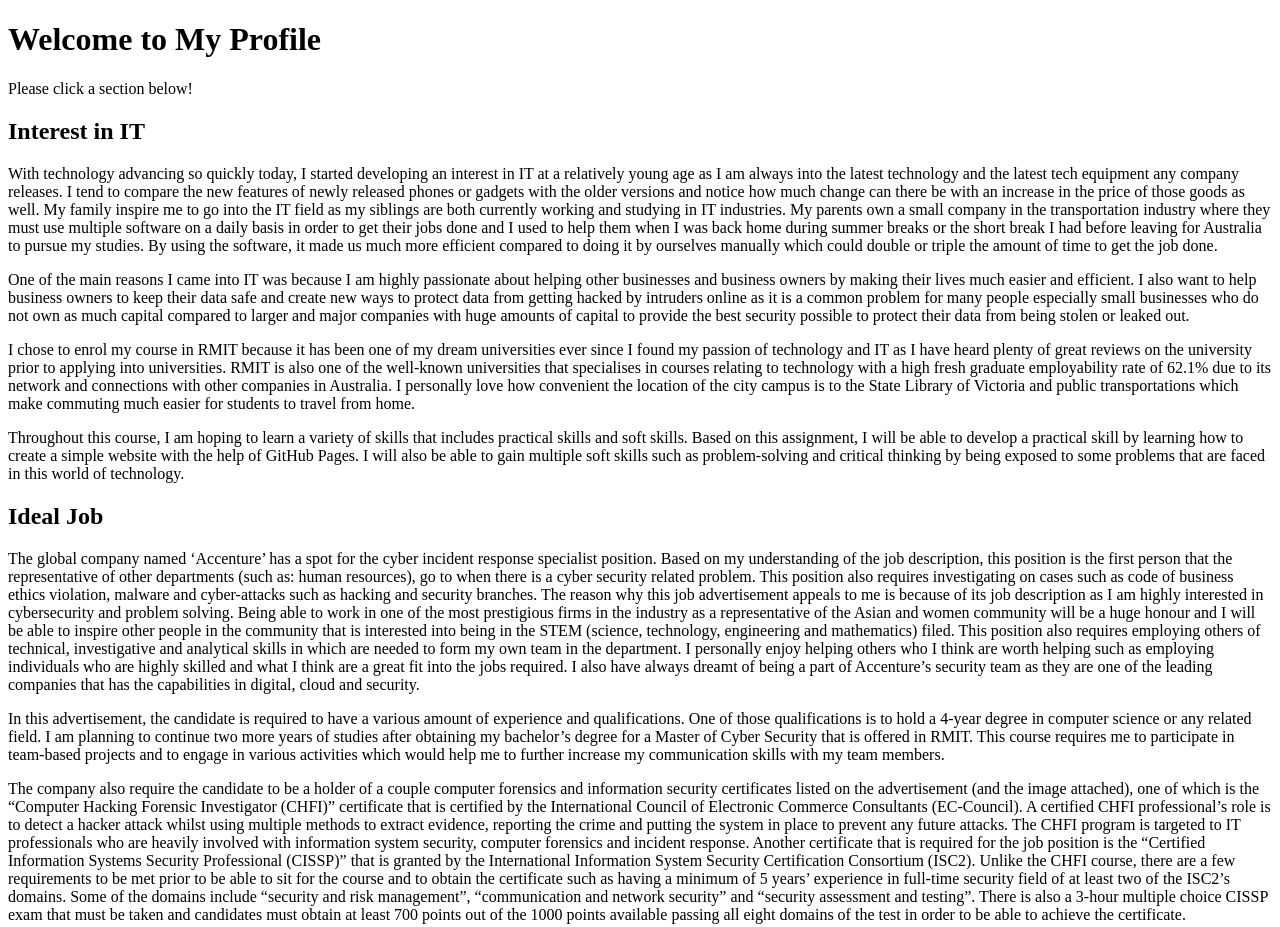
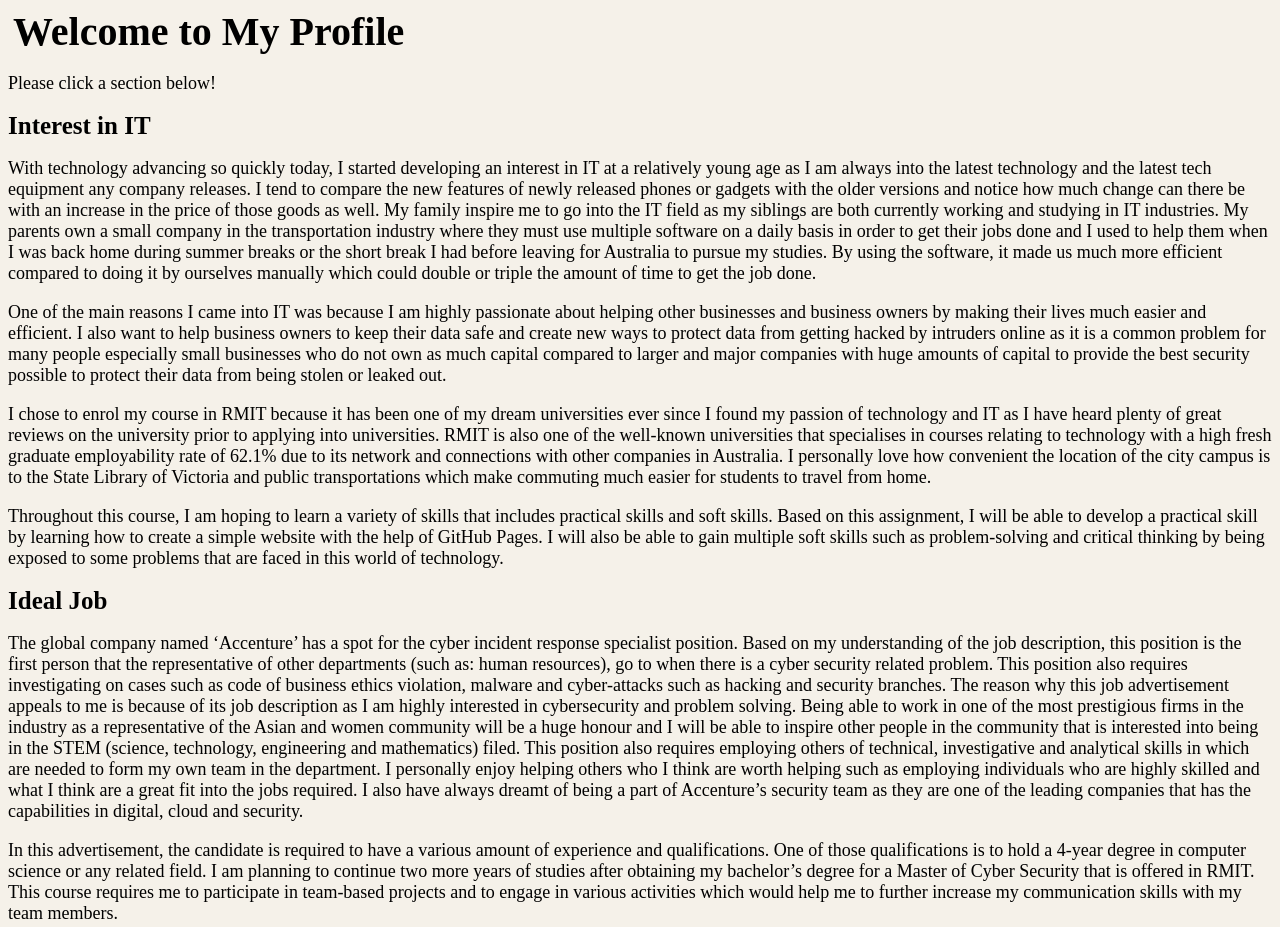
Before and after one commit to s3940407/assignment_1, a plain HTML site: page index.html in a window 1280 px wide. Shown: the top 927 px of the page. Drawn offline with Linux system fonts and the light colour scheme.

Commit message:
input of styles

```diff
--- a/index.html
+++ b/index.html
@@ -3,6 +3,26 @@
   <head>
     <title>Home</title>
     <meta charset="utf-8">
+    <style>
+      body {
+        background-color: #f5f1e9;
+      }
+      h1 {
+        font-family: 'Cormorant Garamond', serif;
+        font-size: 40px;
+        margin: 5px;
+      }
+      h2 {
+        color: black;
+        font-family: 'Cormorant Garamond', serif;
+        font-size: 25px;
+        margin: 0px;
+      }
+      p {
+        font-family: 'Tiro Gurmukhi', serif;
+        font-size: 18px;
+      }
+    </style>
 
   </head>
   <body>
```
